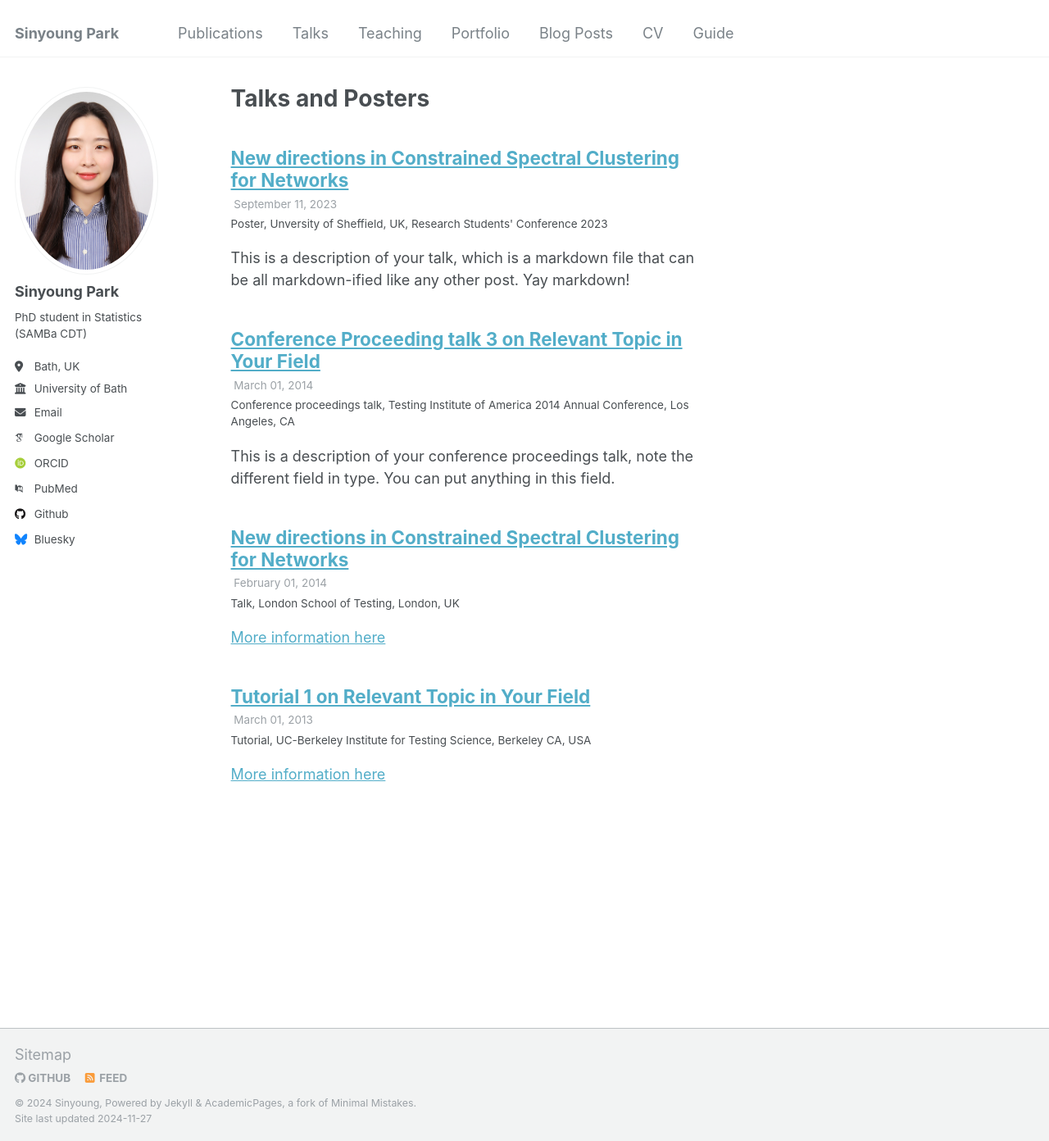
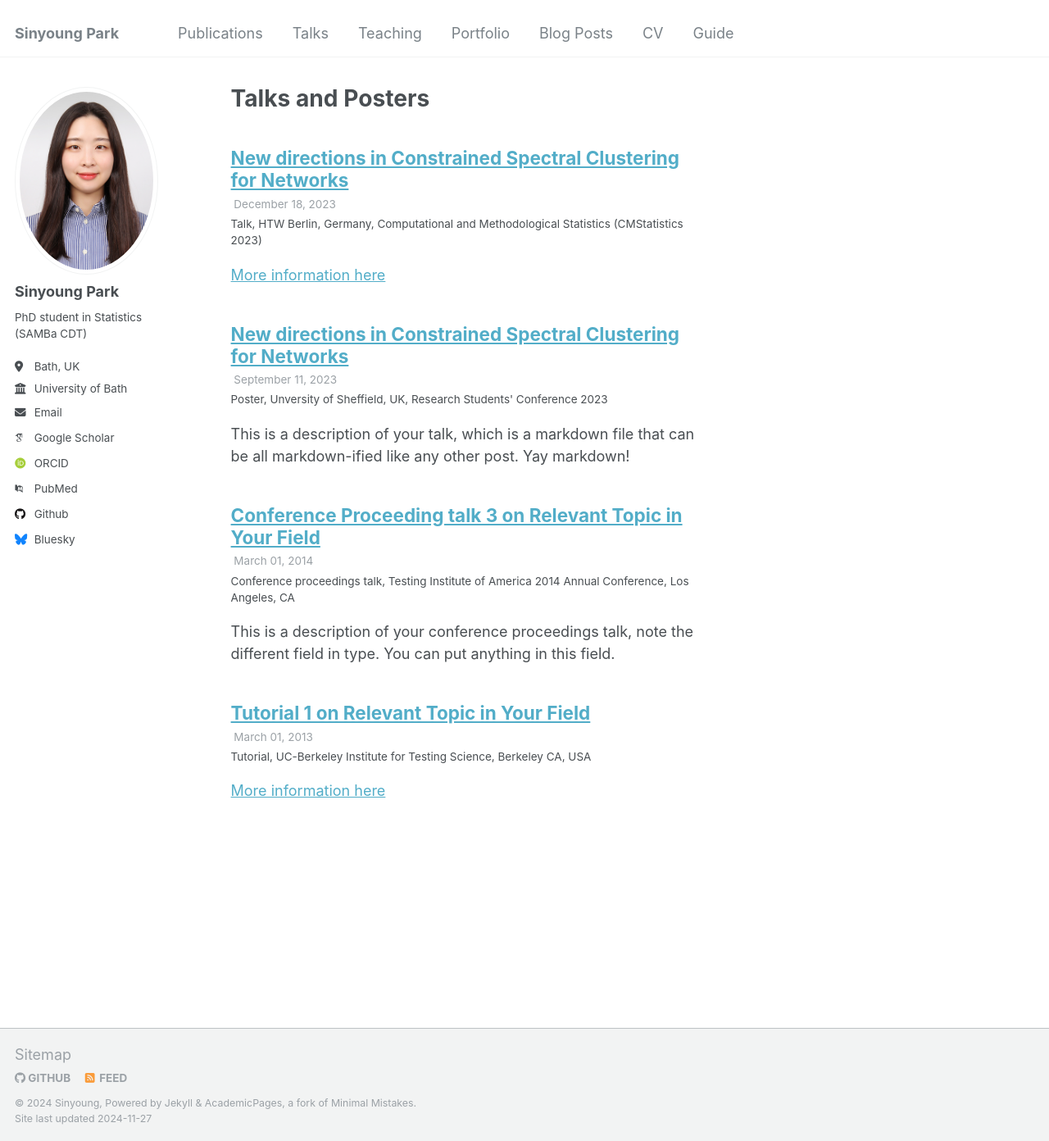
Before and after one commit to SinyoungPark2681/test, a Jekyll site: the page built from _pages/talks.html, in a window 1280 px wide and 1392 px high. Shown: the whole window at 82% size. Built offline with Jekyll 4.4.1, drawn with Linux system fonts in a browser that asks for light colours; some web fonts are replaced.

Commit message:
Update 2014-02-01-talk-2.md

```diff
--- a/_talks/2014-02-01-talk-2.md
+++ b/_talks/2014-02-01-talk-2.md
@@ -3,9 +3,9 @@ title: "New directions in Constrained Spectral Clustering for Networks"
 collection: talks
 type: "Talk"
 permalink: /talks/2023-12-18-talk-2
-venue: "London School of Testing"
-date: 2014-02-01
-location: "London, UK"
+venue: "HTW Berlin, Germany"
+date: 2023-12-18
+location: "Computational and Methodological Statistics (CMStatistics 2023)"
 ---
 
 [More information here](http://example2.com)
```
